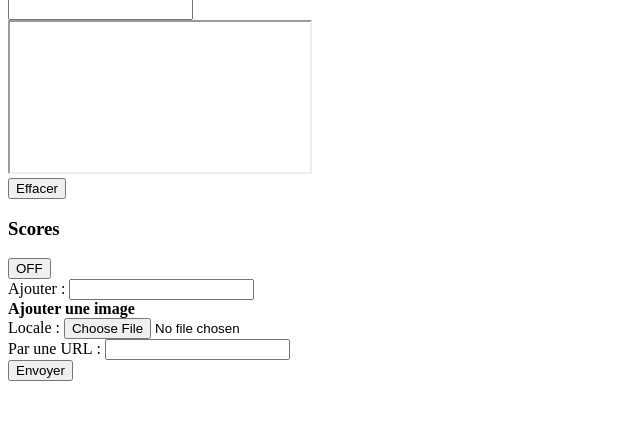
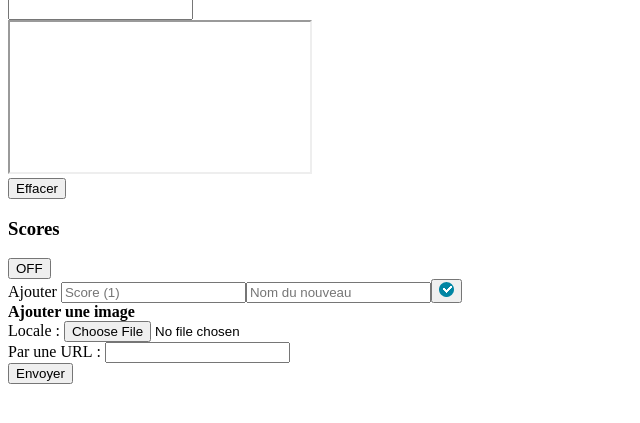
Before and after one commit to Neradoc/TwitchSlides, a PHP site: page /app/main_gestion.php in a window 1280 px wide. Shown: the part 204-627 px from the top of the page, without its empty margins (0-640 px from the left). Run offline with PHP 8.4, Linux system fonts and the light colour scheme.

Commit message:
ajouter un champ "score" pour créer un nouveau score

```diff
--- a/app/module_scoreboard.php
+++ b/app/module_scoreboard.php
@@ -43,12 +43,14 @@ if(isset($_POST["modif_score"]) && $_POST["modif_score"]!="") {
 	exit_redirect();
 }
 
-if(isset($_POST['new_scorecard']) && $_POST['new_scorecard']!="") {
-	$card = formate_card($_POST['new_scorecard']);
+if(isset($_POST['scorecard_new']) && $_POST['scorecard_new']!="") {
+	$card = formate_card($_POST['scorecard_new']);
+	if($_POST["scorecard_new_score"] == "") $value = 1;
+	else $value = intval($_POST["scorecard_new_score"]);
 	if($card && !isset($prefs->scores[$card])) {
 		$prefs->scores[$card] = array(
 			'nom' => $card,
-			'score' => 0,
+			'score' => $value,
 			't0' => time(),
 			'stamp' => time(), // dernier gain
 		);
@@ -97,7 +99,7 @@ function disp_scoreboard($thisurl) {
 	?>
 	</div>
 	<form action="<?=$thisurl?>" name="scorecard" method="POST">
-	Ajouter&nbsp;: <input class="new_scorecard" name="new_scorecard" value="" title="Entrer un nouveau nom et valider avec entrée"/>
+	Ajouter&nbsp;<input class="scorecard_new_score" name="scorecard_new_score" value="" title="Nouvelle valeur de points" placeholder="Score (1)"/><input class="scorecard_new" name="scorecard_new" value="" title="Entrer un nouveau nom et valider avec entrée" placeholder="Nom du nouveau"/><button class="rond" name="scorecard_new_btn" value="ok"><img src="cjs/bouton_check.png"/></button>
 	</form>
 	</div>
 	<?
--- a/cjs/gestion.css.php
+++ b/cjs/gestion.css.php
@@ -226,12 +226,12 @@ h3 {
 	margin-left:<?=$screen_width - 85?>px;
 }
 .strawpoll_lien {
-	width: <?=$screen_width - 8?>px;
+	width: <?=$screen_width-12?>px;
 }
 .strawpoll_frame {
 	position: absolute;
-	width:<?=$screen_width * 2?>px;
-	height:<?=$screen_height * 1.8?>px;
+	width:<?=floor($screen_width * 1.99)?>px;
+	height:<?=floor($screen_height * 1.8)?>px;
 	border:0;
 	transform: scale(0.5,0.5);
 	transform-origin: top left;
@@ -297,12 +297,16 @@ form {
 #scoreboard {
 	font-size: 90%;
 }
-#scoreboard .new_scorecard {
-	width: 230px;
+#scoreboard .scorecard_new {
+	width: 225px;
+}
+#scoreboard .scorecard_new_score {
+	width: 60px;
+	text-align: right;
 }
 #scoreboard .scoreboard_list {
 	overflow-x: auto;
-	overflow-y: scroll;
+	overflow-y: auto;
 	height: 220px;
 }
 #scoreboard .scorecard_line {
```
